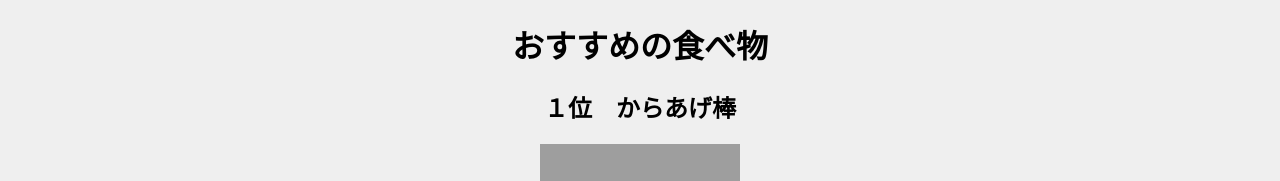
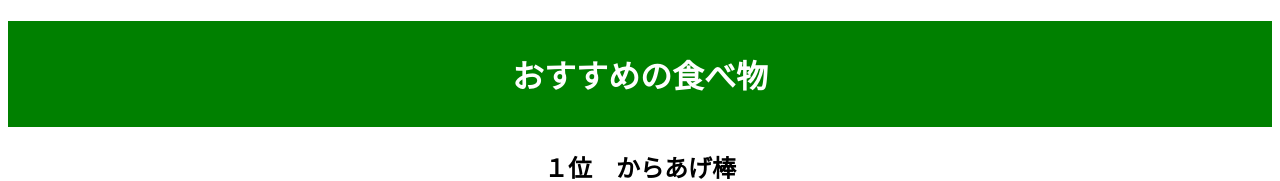
Before and after one commit to s1F102401719/team-project, a plain HTML site: page food.html in a window 1280 px wide. Shown: the top 181 px of the page. Drawn offline with Linux system fonts and the light colour scheme; grey boxes are pictures that could not be loaded.

Commit message:
foodサイトの背景変更

```diff
--- a/css/food.css
+++ b/css/food.css
@@ -1,8 +1,13 @@
 body {
-    background-color: #efefef;
     text-align: center;
 }
 
+h1 {
+    background-color:green;
+    padding-top: 30px;
+    padding-bottom: 30px;
+    color: white;
+}
 p {
     font-weight: bold;
 }
```
